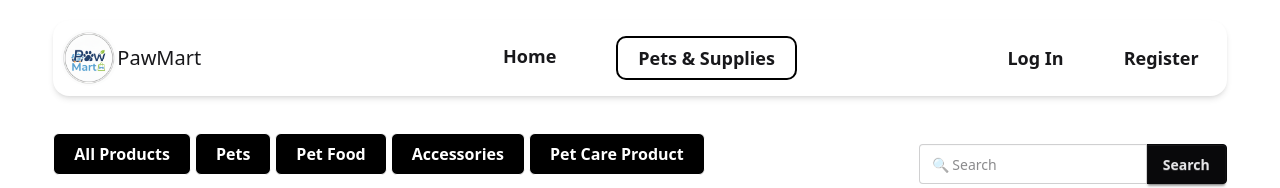
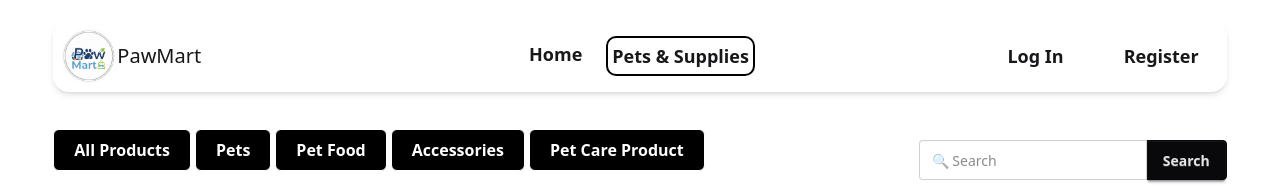
Before and after one commit to MizanurRahman-git/PawMart-Client-Side, a React (Vite) app: page /petsSupplies in a window 1280 px wide. Shown: the top 188 px of the page. Built offline with nearby package versions, Linux system fonts and the light colour scheme; no server answers.

Commit message:
add more responsive

```diff
--- a/src/Components/LatestProducts.jsx
+++ b/src/Components/LatestProducts.jsx
@@ -8,7 +8,7 @@ import { Link } from "react-router";
 const LatestProducts = ({ product }) => {
   const {_id, productName, productImage, price, location, category } = product;
   return (
-    <div className="card border-2 border-blue-800 bg-base-100 lg:w-80 xl:w-96 shadow-sm">
+    <div className="card border-2 border-blue-800 bg-base-100 h-fit shadow-sm">
       <figure className="p-1.5">
         <img
           src={productImage}
--- a/src/Components/Navbar.jsx
+++ b/src/Components/Navbar.jsx
@@ -40,13 +40,13 @@ const Navbar = () => {
   const links = (
     <>
       <NavLink
-        className=" px-5 py-1.5 text-lg font-semibold rounded-md"
+        className=" p-1 text-lg font-semibold rounded-md"
         to="/"
       >
         Home
       </NavLink>
       <NavLink
-        className=" px-5 py-1.5 text-lg font-semibold rounded-md"
+        className=" p-1 text-lg font-semibold rounded-md"
         to="/petsSupplies"
       >
         Pets & Supplies
@@ -54,19 +54,19 @@ const Navbar = () => {
       {users && (
         <>
           <NavLink
-            className=" px-5 py-1.5 text-lg font-semibold rounded-md"
+            className=" p-1 text-lg font-semibold rounded-md"
             to="/addListing"
           >
             Add Listing
           </NavLink>
           <NavLink
-            className=" px-5 py-1.5 text-lg font-semibold rounded-md"
+            className=" p-1 text-lg font-semibold rounded-md"
             to="/myListings"
           >
             My Listings
           </NavLink>
           <NavLink
-            className=" px-5 py-1.5 text-lg font-semibold rounded-md"
+            className=" p-1 text-lg font-semibold rounded-md"
             to="/myOrders"
           >
             My Orders
@@ -112,7 +112,7 @@ const Navbar = () => {
         </Link>
       </div>
       <div className="navbar-center hidden lg:flex">
-        <ul className="menu menu-horizontal gap-5 xl:gap-10 text-xl px-1">
+        <ul className="menu menu-horizontal gap-5 px-1">
           {links}
         </ul>
       </div>
```
